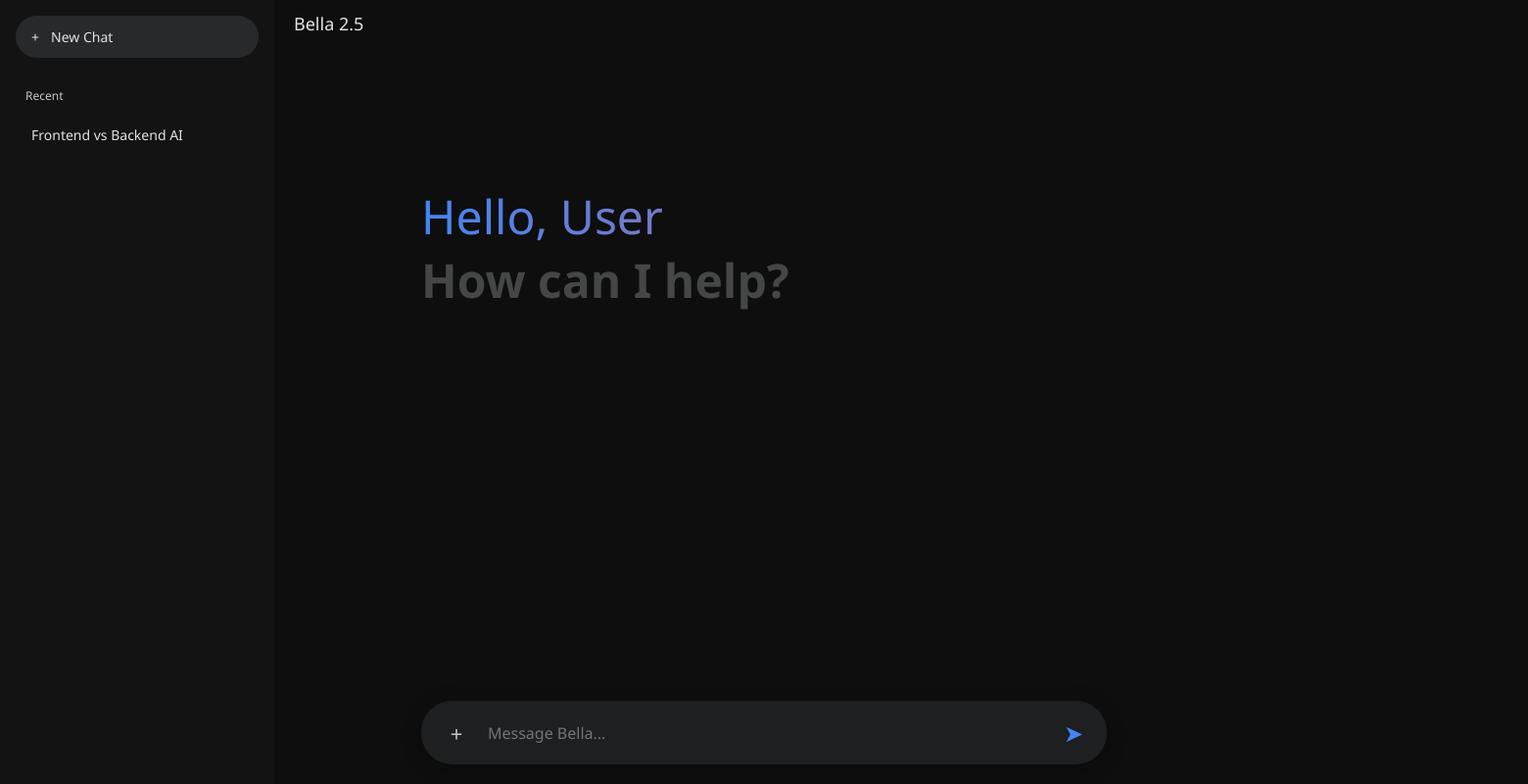
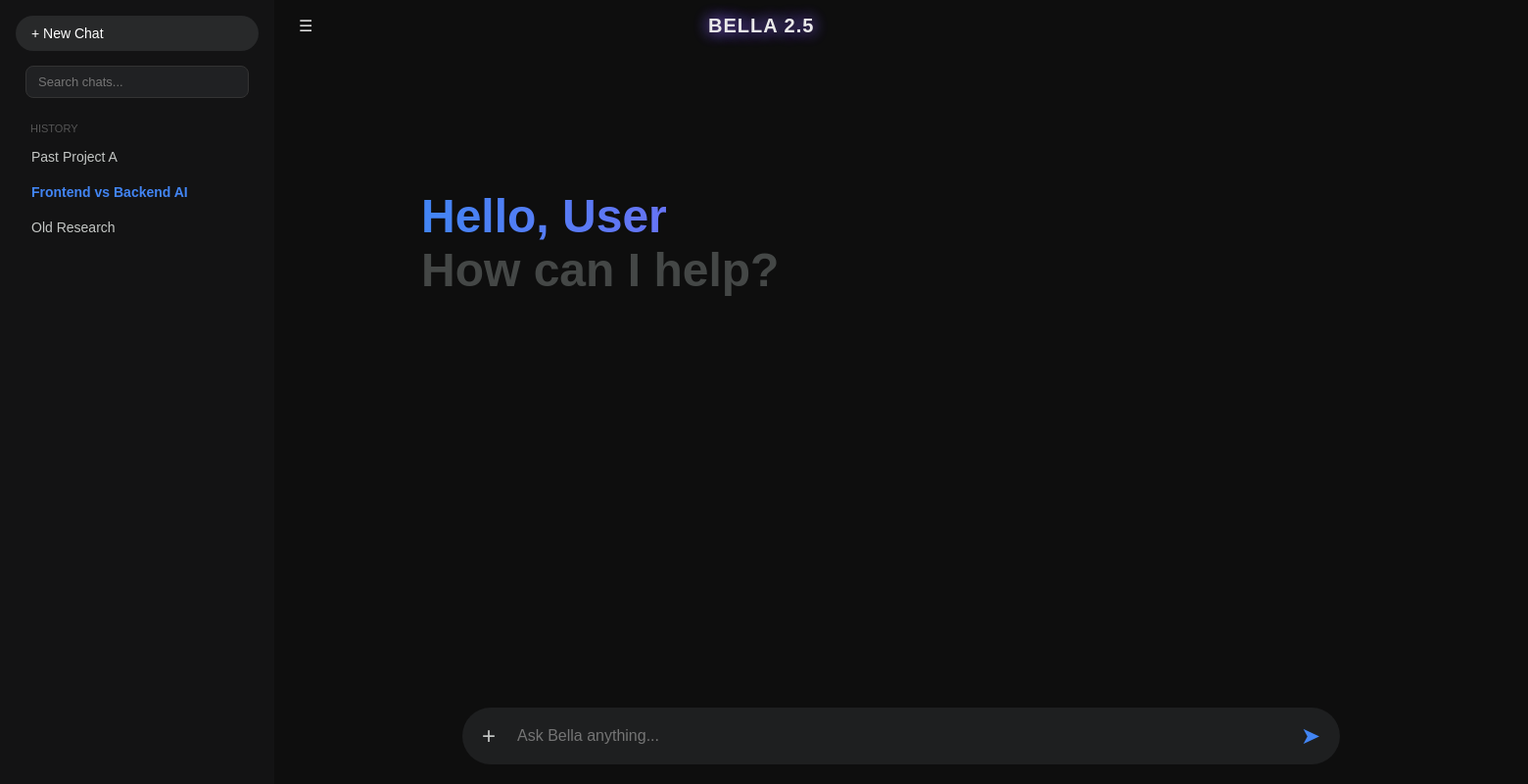
Before and after one commit to harshithaaar2005-code/bella-obsidian-ai, a website: page index.html in a window 1280 px wide. Shown: the whole page at 98% size, 1560 px wide, since content can reach past the window. Drawn offline with Linux system fonts and the light colour scheme.

Commit message:
Update index.html

```diff
--- a/index.html
+++ b/index.html
@@ -12,105 +12,94 @@
             --text-main: #e3e3e3;
             --text-gray: #c4c7c5;
             --accent: #4285f4;
+            --shiny-purple: #a855f7;
         }
 
-        * { box-sizing: border-box; margin: 0; padding: 0; font-family: 'Google Sans', Segoe UI, sans-serif; }
+        * { box-sizing: border-box; margin: 0; padding: 0; font-family: 'Google Sans', sans-serif; }
         body { background: var(--bg); color: var(--text-main); display: flex; height: 100vh; overflow: hidden; }
 
-        /* --- Sidebar & Mobile Menu --- */
+        /* --- Sidebar --- */
         .sidebar {
             width: 280px; background: var(--sidebar); display: flex; flex-direction: column;
             padding: 16px; transition: transform 0.3s ease; z-index: 1000;
         }
 
-        .nav-item {
-            display: flex; align-items: center; gap: 12px; padding: 12px 16px;
-            border-radius: 25px; cursor: pointer; font-size: 14px; transition: 0.2s;
-        }
-        .nav-item:hover { background: var(--hover); }
-
-        /* --- Main Chat Stage --- */
-        .main { flex: 1; display: flex; flex-direction: column; position: relative; width: 100%; }
-
-        .header {
-            padding: 12px 20px; display: flex; align-items: center;
-            justify-content: space-between; position: sticky; top: 0; background: var(--bg); z-index: 10;
+        /* Search Bar in Sidebar */
+        .search-container { margin: 15px 0; padding: 0 10px; }
+        .search-bar {
+            width: 100%; background: #202123; border: 1px solid #333;
+            border-radius: 8px; padding: 8px 12px; color: white; outline: none; font-size: 13px;
         }
 
-        .menu-toggle { font-size: 24px; cursor: pointer; padding: 8px; display: none; }
+        .nav-item {
+            display: flex; align-items: center; gap: 12px; padding: 10px 16px;
+            border-radius: 25px; cursor: pointer; font-size: 14px; color: var(--text-gray);
+        }
+        .nav-item:hover { background: var(--hover); color: white; }
 
-        #chat {
-            flex: 1; overflow-y: auto; padding: 20px 15%; display: flex;
-            flex-direction: column; gap: 30px; scroll-behavior: smooth;
+        /* --- Shiny Bella Header --- */
+        .header { padding: 15px 25px; display: flex; align-items: center; justify-content: space-between; }
+
+        .bella-logo {
+            font-size: 20px; font-weight: 600; letter-spacing: 1px;
+            color: #fff;
+            text-shadow: 0 0 10px rgba(168, 85, 247, 0.8), 0 0 20px rgba(168, 85, 247, 0.4);
+            animation: shine 3s infinite alternate;
         }
 
-        /* --- Gemini Style Input Bar --- */
-        .input-container {
-            padding: 20px 15%; background: linear-gradient(transparent, var(--bg) 30%);
-            position: absolute; bottom: 0; width: 100%;
+        @keyframes shine {
+            from { opacity: 0.8; text-shadow: 0 0 10px var(--shiny-purple); }
+            to { opacity: 1; text-shadow: 0 0 20px var(--shiny-purple), 0 0 30px var(--accent); }
         }
 
-        .pill {
-            background: #1e1f20; border-radius: 32px; display: flex; align-items: center;
-            padding: 8px 16px; gap: 8px; box-shadow: 0 4px 20px rgba(0,0,0,0.3);
-        }
+        /* --- Chat Area --- */
+        #chat { flex: 1; overflow-y: auto; padding: 20px 15%; display: flex; flex-direction: column; gap: 30px; }
 
-        .tool-btn {
-            font-size: 22px; color: var(--text-gray); cursor: pointer;
-            width: 40px; height: 40px; display: flex; align-items: center; justify-content: center;
-            border-radius: 50%; transition: 0.2s;
-        }
-        .tool-btn:hover { background: #333; color: white; }
+        .msg-row { display: flex; gap: 16px; animation: fadeInUp 0.4s ease; }
+        .b-icon { color: var(--shiny-purple); font-size: 20px; text-shadow: 0 0 8px var(--shiny-purple); }
 
-        input {
-            flex: 1; background: transparent; border: none; color: white;
-            outline: none; padding: 12px 4px; font-size: 16px;
-        }
+        /* --- Input --- */
+        .input-container { padding: 20px 15%; width: 100%; position: absolute; bottom: 0; background: linear-gradient(transparent, var(--bg)); }
+        .pill { background: #1e1f20; border-radius: 32px; display: flex; align-items: center; padding: 8px 20px; gap: 10px; }
+        input { flex: 1; background: transparent; border: none; color: white; outline: none; padding: 12px; font-size: 16px; }
+        .tool-btn { font-size: 24px; color: var(--text-gray); cursor: pointer; }
+        .send-arrow { color: var(--accent); font-size: 24px; cursor: pointer; }
 
-        .send-arrow {
-            color: var(--accent); font-size: 24px; cursor: pointer;
-            padding: 8px; transition: 0.3s;
-        }
-        .send-arrow:hover { transform: translateX(3px) scale(1.1); }
-
-        /* --- Message Bubbles --- */
-        .msg-row { display: flex; gap: 16px; animation: fadeInUp 0.4s ease; }
-        @keyframes fadeInUp { from { opacity: 0; transform: translateY(10px); } to { opacity: 1; transform: translateY(0); } }
-        .content { line-height: 1.6; font-size: 16px; word-wrap: break-word; }
-        .b-icon { color: var(--accent); font-weight: bold; font-size: 18px; }
-
-        /* --- Responsive Rules --- */
         @media (max-width: 800px) {
-            .sidebar { position: fixed; height: 100%; left: -280px; box-shadow: 5px 0 15px rgba(0,0,0,0.5); }
+            .sidebar { position: fixed; left: -280px; height: 100%; }
             .sidebar.open { left: 0; }
-            .menu-toggle { display: block; }
             #chat { padding: 20px 5% 120px 5%; }
-            .input-container { padding: 15px 10px; }
-            .pill { padding: 4px 12px; }
+            .input-container { padding: 10px; }
         }
     </style>
 </head>
 <body>
 
     <div class="sidebar" id="sidebar">
-        <div class="nav-item" onclick="location.reload()" style="background: #28292a; margin-bottom: 20px;">
-            <span>+</span> New Chat
+        <div class="nav-item" onclick="location.reload()" style="background: #28292a; color: white;">+ New Chat</div>
+
+        <div class="search-container">
+            <input type="text" class="search-bar" placeholder="Search chats...">
         </div>
-        <div style="font-size: 12px; color: var(--text-gray); margin: 10px;">Recent</div>
+
+        <div style="font-size: 11px; color: #555; margin: 10px 0 5px 15px; text-transform: uppercase;">History</div>
         <div id="history">
-            <div class="nav-item">Frontend vs Backend AI</div>
+            <div class="nav-item">Past Project A</div>
+            <div class="nav-item" style="color: var(--accent); font-weight: bold;">Frontend vs Backend AI</div>
+            <div class="nav-item">Old Research</div>
         </div>
     </div>
 
-    <div class="main">
+    <div class="main" style="flex:1; display:flex; flex-direction:column;">
         <div class="header">
-            <div class="menu-toggle" onclick="toggleMenu()">☰</div>
-            <div style="font-size: 18px; font-weight: 500;">Bella 2.5</div>
-            <div style="width: 40px;"></div> </div>
+            <div class="menu-toggle" onclick="toggleMenu()" style="cursor:pointer">☰</div>
+            <div class="bella-logo">BELLA 2.5</div>
+            <div style="width:20px"></div>
+        </div>
 
         <div id="chat">
             <div style="margin-top: 15vh; text-align: left;" id="welcome">
-                <h1 style="font-size: 48px; font-weight: 500; background: linear-gradient(to right, #4285f4, #d96570); -webkit-background-clip: text; -webkit-text-fill-color: transparent;">Hello, User</h1>
+                <h1 style="font-size: 48px; background: linear-gradient(to right, #4285f4, #a855f7); -webkit-background-clip: text; -webkit-text-fill-color: transparent;">Hello, User</h1>
                 <h2 style="font-size: 48px; color: #444746;">How can I help?</h2>
             </div>
         </div>
@@ -119,41 +108,25 @@
             <div class="pill">
                 <label for="file-up" class="tool-btn">+</label>
                 <input type="file" id="file-up" hidden>
-
-                <input type="text" id="userInput" placeholder="Message Bella..." onkeypress="if(event.key==='Enter') askBella()">
-
+                <input type="text" id="userInput" placeholder="Ask Bella anything..." onkeypress="if(event.key==='Enter') askBella()">
                 <div class="send-arrow" onclick="askBella()">➤</div>
             </div>
         </div>
     </div>
 
     <script>
-        function toggleMenu() {
-            document.getElementById('sidebar').classList.toggle('open');
-        }
-
+        function toggleMenu() { document.getElementById('sidebar').classList.toggle('open'); }
         async function askBella() {
             const input = document.getElementById('userInput');
             const chat = document.getElementById('chat');
             const msg = input.value;
             if (!msg) return;
-
             if (document.getElementById('welcome')) document.getElementById('welcome').remove();
-
-            // User Message
             chat.innerHTML += `<div class="msg-row"><div class="content"><b>You</b><br>${msg}</div></div>`;
-
-            // Thinking Star (Gemini 2.5 Style)
-            const thinkId = "think-" + Date.now();
-            chat.innerHTML += `
-                <div class="msg-row" id="${thinkId}">
-                    <div class="b-icon">✦</div>
-                    <div class="content">Generating...</div>
-                </div>`;
-
+            const thinkId = "t-" + Date.now();
+            chat.innerHTML += `<div class="msg-row" id="${thinkId}"><div class="b-icon">✦</div><div class="content">Processing...</div></div>`;
             input.value = '';
             chat.scrollTop = chat.scrollHeight;
-
             try {
                 const res = await fetch('http://localhost:3000/chat', {
                     method: 'POST',
@@ -161,16 +134,9 @@
                     body: JSON.stringify({ message: msg })
                 });
                 const data = await res.json();
-
                 document.getElementById(thinkId).remove();
-                chat.innerHTML += `
-                    <div class="msg-row">
-                        <div class="b-icon">✦</div>
-                        <div class="content">${data.reply}</div>
-                    </div>`;
-            } catch {
-                document.getElementById(thinkId).innerHTML = "The brain is offline.";
-            }
+                chat.innerHTML += `<div class="msg-row"><div class="b-icon">✦</div><div class="content">${data.reply}</div></div>`;
+            } catch { document.getElementById(thinkId).innerHTML = "Offline."; }
             chat.scrollTop = chat.scrollHeight;
         }
     </script>
```
